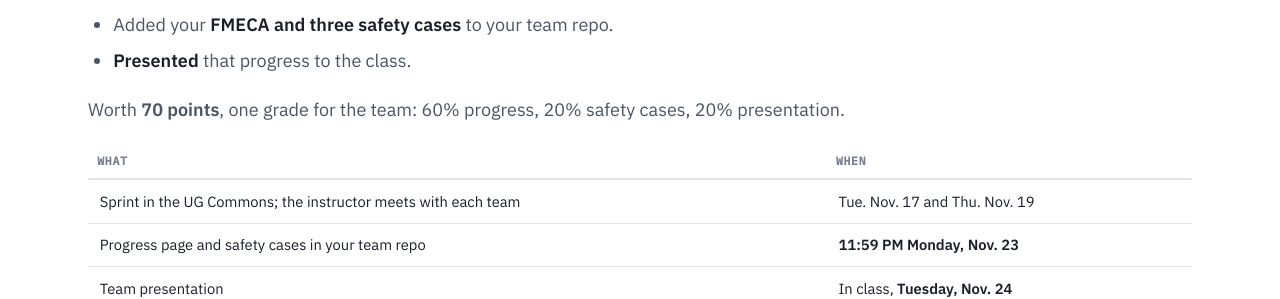
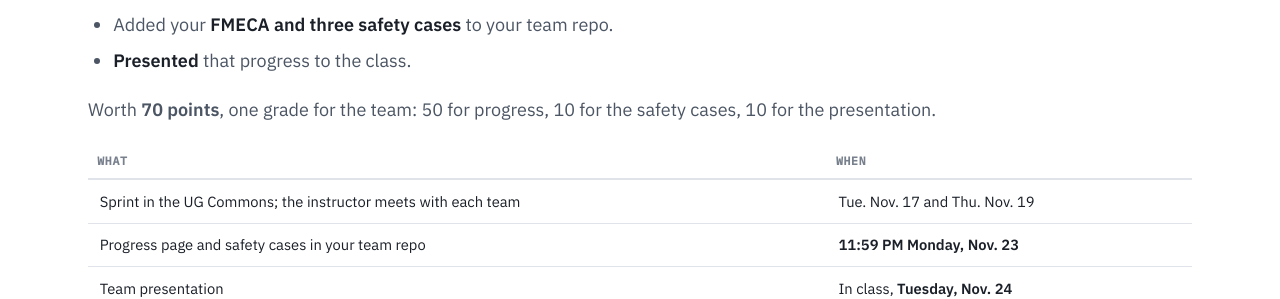
Before and after one commit to JaneClelandHuang/uav-native-ai, a Jekyll site: the page built from project/d3.md, in a window 1280 px wide and 1400 px high, scrolled down 222 px. Shown: the part 162-461 px from the top of the window. Built offline with Jekyll 4.4.1, drawn with Linux system fonts in a browser that asks for light colours; our own code applies the rules of GitHub Pages for plain Markdown files; some of the changed text lies outside the part shown.

Commit message:
D3 grading: progress 50, safety cases 10, presentation 10
Co-Authored-By: Claude Opus 5.5 <noreply@anthropic.com>

```diff
--- a/project/d3.md
+++ b/project/d3.md
@@ -13,8 +13,8 @@ By the end of this deliverable, your team will have:
 - Added your **FMECA and three safety cases** to your team repo.
 - **Presented** that progress to the class.
 
-Worth **70 points**, one grade for the team: 60% progress, 20% safety
-cases, 20% presentation.
+Worth **70 points**, one grade for the team: 50 for progress, 10 for the
+safety cases, 10 for the presentation.
 
 | What | When |
 |---|---|
@@ -66,9 +66,9 @@ whether AI helped make it or not.
 
 | Component | Points | What earns the points |
 |---|---:|---|
-| **Substantial progress** | 42 | A significant, demonstrable advance since D2, with evidence in the repo; honest about what is mocked or missing. |
-| **Safety cases** | 14 | FMECA (5) and three safety cases (3 each), as described in [Safety Analysis](safety.md). |
-| **Team presentation** | 14 | A clear, convincing case for your progress, shown running; one safety case explained; good answers to questions. |
+| **Substantial progress** | 50 | A significant, demonstrable advance since D2, with evidence in the repo; honest about what is mocked or missing. |
+| **Safety cases** | 10 | FMECA (4) and three safety cases (2 each), as described in [Safety Analysis](safety.md). |
+| **Team presentation** | 10 | A clear, convincing case for your progress, shown running; one safety case explained; good answers to questions. |
 | **Total** | **70** | |
 
 </div>
```
Also changed, not shown: project/safety.md (+4 -4 lines).
